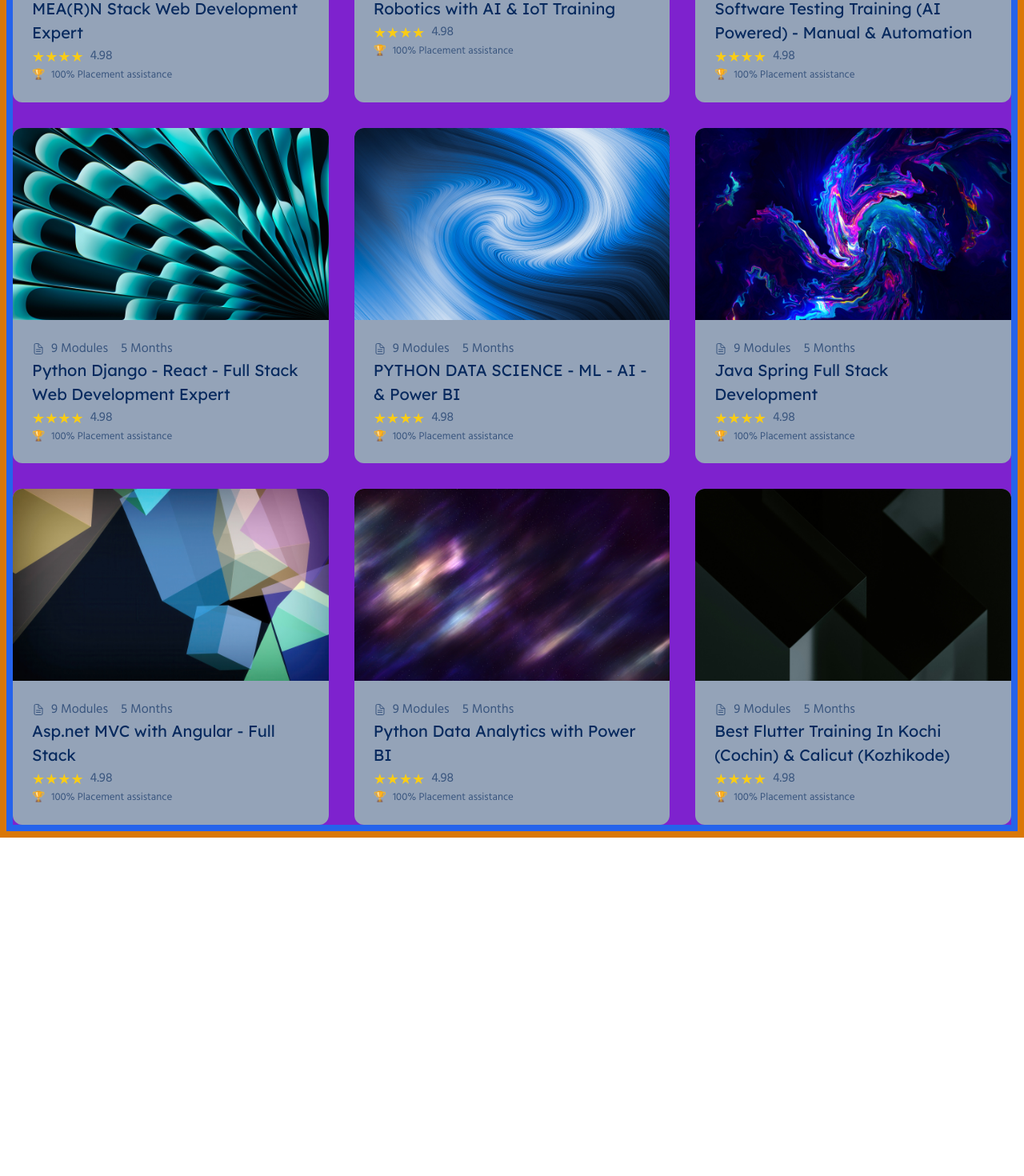
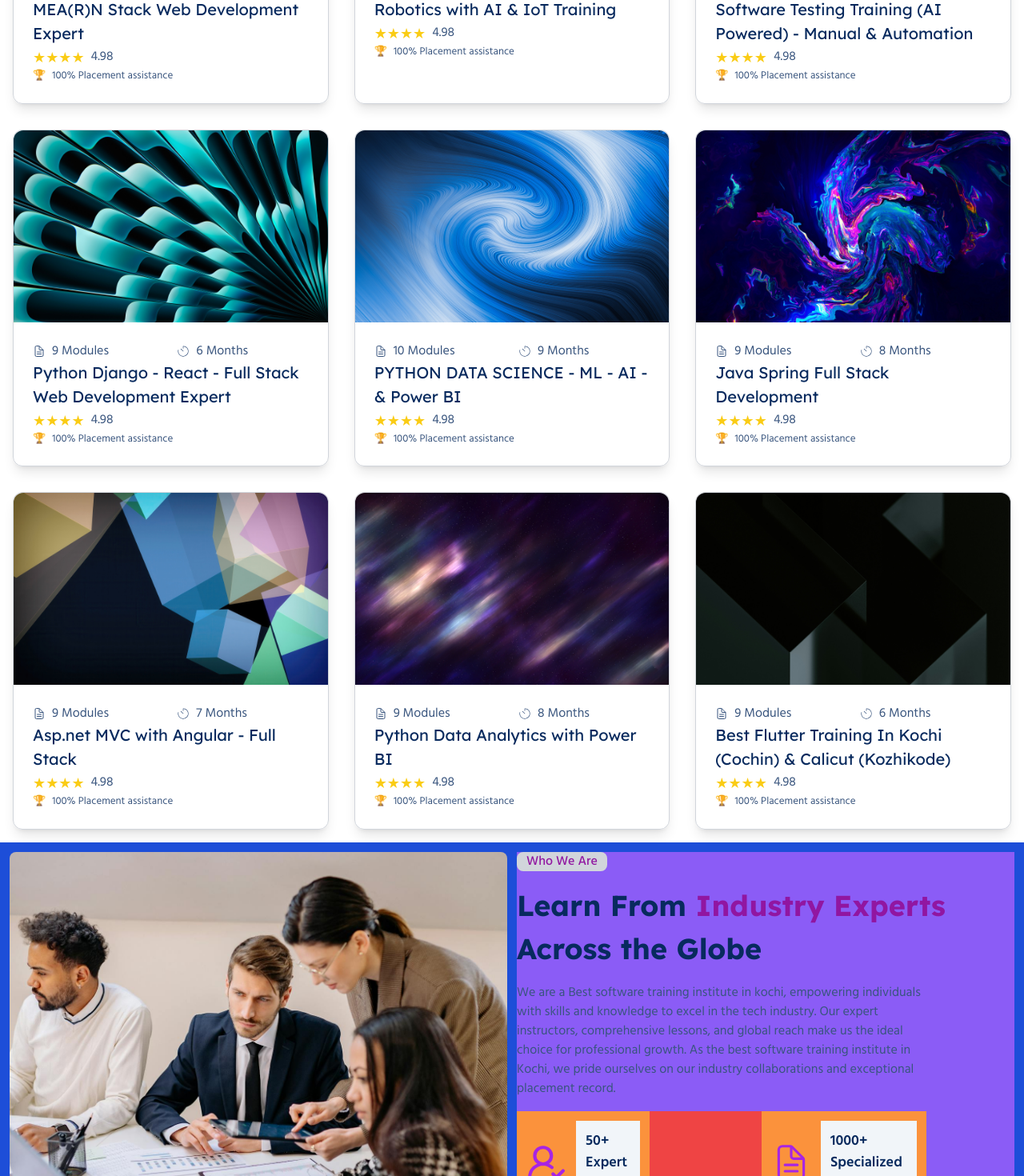
Before and after one commit to jagathkrishna123/Educationwebsite, a React (Vite) app: page / in a window 1280 px wide. Shown: the part 1330-2800 px from the top of the page at 80% size. Before the commit the page ends 2377 px from the top, so only its background shows below. Built offline with nearby package versions, Linux system fonts and the light colour scheme.

Commit message:
third commit

```diff
--- a/src/App.jsx
+++ b/src/App.jsx
@@ -4,6 +4,7 @@ import Header from './component/Header'
 // import Footer from './component/Footer'
 import Home from './component/Home'
 import OurCourses from './component/OurCourses'
+import WhoWeAre from './component/WhoWeAre'
 // import Cursor from './component/Cursor'
 
 const App = () => {
@@ -16,6 +17,7 @@ const App = () => {
       {/* <Footer/> */}
       <Home/>
       <OurCourses/>
+      <WhoWeAre/>
     </div>
   )
 }
--- a/src/component/OurCourses.jsx
+++ b/src/component/OurCourses.jsx
@@ -1,43 +1,44 @@
 import React from "react";
 import { COURSESDATA } from "../contants";
 import { IoDocumentTextOutline } from "react-icons/io5";
+import { CiTimer } from "react-icons/ci";
 
 const OurCourses = () => {
   return (
-    <div className="max-w-7xl bg-amber-600 mx-auto p-2">
-      <div className="flex flex-col w-full p-2 bg-blue-600">
+    <div className="max-w-7xl mx-auto p-2">
+      <div className="flex flex-col w-full p-2">
         <p className="font-hind text-[16px] bg-slate-200 px-1 max-w-xs rounded text-[#9116A1] font-medium mt-6">
           10+ Unique Online & Offline Courses
         </p>
-        <div className="w-full flex flex-row mt-8 bg-fuchsia-600 px-1">
-          <div className="w-full flex flex-col bg-lime-500">
+        <div className="w-full flex flex-row mt-8 px-1">
+          <div className="w-full flex flex-col">
             <h2 className="text-[36px] font-bold font-lexend text-[#082A5E]">
               Our <span className="text-[#9116A1]">Featured</span> Courses
             </h2>
           </div>
-          <div className="w-full flex flex-row items-center bg-slate-500 justify-end gap-6 font-hind text-[17px] text-[#39557E] cursor-pointer">
+          <div className="w-full flex flex-row items-center justify-end gap-6 font-hind text-[17px] text-[#39557E] cursor-pointer">
             <p>All Courses</p>
             <p>New One</p>
             <p>Recommended</p>
             <p>Most Placed</p>
           </div>
         </div>
-        <div className="w-full grid grid-cols-3 bg-purple-700 gap-8 mt-4">
+        <div className="w-full grid grid-cols-3 gap-8 mt-4">
           {COURSESDATA.map((item, index) => (
             <div
               key={index}
-              className="flex flex-col items-center bg-slate-400 rounded-xl"
+              className="flex flex-col items-center rounded-xl border border-gray-300 shadow-lg"
             >
               <div className="w-full overflow-hidden rounded-t-xl">
                 <img src={item.image} alt="" className="w-full bg-cover h-60" />
               </div>
               <div className="flex flex-col w-full items-start p-6">
                 <div className="w-full flex flex-row justify-start self-start gap-4 text-[#39557E] font-hind text-[16px]">
-                  <p className="flex flex-row items-center gap-2">
+                  <p className="flex flex-row items-center w-full gap-2">
                     <IoDocumentTextOutline />
                     {item.modules}
                   </p>
-                  <p>{item.duration}</p>
+                  <p className="flex flex-row w-full gap-2 items-center"><CiTimer />{item.duration}</p>
                 </div>
                 <div className="w-full flex items-start">
                   <p className="font-lexend text-[20px] text-[#082A5E]">
--- /dev/null
+++ b/src/component/WhoWeAre.jsx
@@ -0,0 +1,86 @@
+import React from "react";
+import { FaArrowRight } from "react-icons/fa";
+import { IoDocumentTextOutline } from "react-icons/io5";
+import { LuUserRoundCheck } from "react-icons/lu";
+import Bgimg from "../assets/bg2.jpg"
+
+const WhoWeAre = () => {
+  return (
+    <div className="max-w-7xl w-full flex flex-row bg-blue-700 mx-auto p-3 gap-3">
+      {/* left side */}
+      <div className="w-full flex flex-col overflow-hidden">
+        <img src={Bgimg} alt="" className="w-[628px] h-[650px] object-cover rounded-lg"/>
+      </div>
+      {/* right side */}
+      <div className="w-full flex flex-col bg-violet-500 gap-4">
+        <div className="flex bg-gray-300 w-fit px-3 rounded-lg items-center">
+          <p className="font-hind font-medium text-[16px] text-[#9116A1]">
+            Who We Are
+          </p>
+        </div>
+        <div className="">
+          <p className="font-lexend text-[36px] font-bold text-[#082A5E]">
+            Learn From <span className="text-[#9116A1]">Industry Experts</span>{" "}
+            Across the Globe
+          </p>
+        </div>
+        <div className="max-w-lg">
+          <p className="font-hind text-[16px] text-[#39557E]">
+            We are a Best software training institute in kochi, empowering
+            individuals with skills and knowledge to excel in the tech industry.
+            Our expert instructors, comprehensive lessons, and global reach make
+            us the ideal choice for professional growth. As the best software
+            training institute in Kochi, we pride ourselves on our industry
+            collaborations and exceptional placement record.
+          </p>
+        </div>
+        <div className="flex flex-row max-w-lg bg-red-500 gap-3 justify-between">
+          <div className="flex flex-row gap-3 bg-orange-400 p-3">
+            <div className="flex items-center">
+              <LuUserRoundCheck className="text-[50px] text-[#A724E4] font-bold" />
+            </div>
+            <div className="flex max-w-[80px] bg-slate-100 p-3">
+              <p className="font-hind font-semibold text-[18px] text-[#082A5E]">
+                50+ Expert Trainers
+              </p>
+            </div>
+          </div>
+
+          <div className="flex flex-row gap-3 bg-orange-400 p-3">
+            <div className="flex items-center">
+              <IoDocumentTextOutline className="text-[50px] text-[#A724E4] font-bold" />
+            </div>
+            <div className="flex max-w-[120px] bg-slate-100 p-3">
+              <p className="font-hind font-semibold text-[18px] text-[#082A5E]">
+                1000+ Specialized Modules
+              </p>
+            </div>
+          </div>
+        </div>
+
+        <div className="flex flex-row gap-3 bg-orange-400 p-3 mt-1">
+          <div className="flex items-center">
+            <IoDocumentTextOutline className="text-[50px] text-[#A724E4] font-bold" />
+          </div>
+          <div className="flex max-w-[120px] bg-slate-100 p-3">
+            <p className="font-hind font-semibold text-[18px] text-[#082A5E]">
+              8000+ Successful Graduates
+            </p>
+          </div>
+        </div>
+
+        <button
+          className="relative overflow-hidden text-white rounded-lg px-3 py-2 font-medium text-[15px] flex items-center gap-2
+                          bg-gradient-to-r from-violet-800 via-violet-600 to-violet-800
+                          bg-[length:200%_200%] bg-left-top
+                          transition-all duration-300
+                          hover:bg-right-bottom hover:scale-105 hover:shadow-lg w-fit"
+        >
+          LEARN MORE <FaArrowRight />
+        </button>
+      </div>
+    </div>
+  );
+};
+
+export default WhoWeAre;
--- a/src/contants/index.js
+++ b/src/contants/index.js
@@ -12,14 +12,14 @@ export const COURSESDATA  = [
     {
         image: img15,
         modules: "9 Modules",
-        duration: "5 Months",
+        duration: "7 Months",
         coursename:"MEA(R)N Stack Web Development Expert",
         rating:"4.98",
         subtitle: "100% Placement assistance",
     },
     {
         image: img12,
-        modules: "9 Modules",
+        modules: "7 Modules",
         duration: "5 Months",
         coursename:"Robotics with AI & IoT Training",
         rating:"4.98",
@@ -27,8 +27,8 @@ export const COURSESDATA  = [
     },
     {
         image: img13,
-        modules: "9 Modules",
-        duration: "5 Months",
+        modules: "6 Modules",
+        duration: "4 Months",
         coursename:"Software Testing Training (AI Powered) - Manual & Automation",
         rating:"4.98",
         subtitle: "100% Placement assistance",
@@ -36,15 +36,15 @@ export const COURSESDATA  = [
     {
         image: img14,
         modules: "9 Modules",
-        duration: "5 Months",
+        duration: "6 Months",
         coursename:"Python Django - React - Full Stack Web Development Expert",
         rating:"4.98",
         subtitle: "100% Placement assistance",
     },
     {
         image: img15,
-        modules: "9 Modules",
-        duration: "5 Months",
+        modules: "10 Modules",
+        duration: "9 Months",
         coursename:"PYTHON DATA SCIENCE - ML - AI - & Power BI",
         rating:"4.98",
         subtitle: "100% Placement assistance",
@@ -52,7 +52,7 @@ export const COURSESDATA  = [
     {
         image: img16,
         modules: "9 Modules",
-        duration: "5 Months",
+        duration: "8 Months",
         coursename:"Java Spring Full Stack Development",
         rating:"4.98",
         subtitle: "100% Placement assistance",
@@ -60,7 +60,7 @@ export const COURSESDATA  = [
     {
         image: img17,
         modules: "9 Modules",
-        duration: "5 Months",
+        duration: "7 Months",
         coursename:"Asp.net MVC with Angular - Full Stack",
         rating:"4.98",
         subtitle: "100% Placement assistance",
@@ -68,7 +68,7 @@ export const COURSESDATA  = [
     {
         image: img18,
         modules: "9 Modules",
-        duration: "5 Months",
+        duration: "8 Months",
         coursename:"Python Data Analytics with Power BI",
         rating:"4.98",
         subtitle: "100% Placement assistance",
@@ -76,7 +76,7 @@ export const COURSESDATA  = [
     {
         image: img19,
         modules: "9 Modules",
-        duration: "5 Months",
+        duration: "6 Months",
         coursename:"Best Flutter Training In Kochi (Cochin) & Calicut (Kozhikode)",
         rating:"4.98",
         subtitle: "100% Placement assistance",
```
Also changed, not shown: src/assets/bg.jpg (added), src/assets/bg2.jpg (added).
